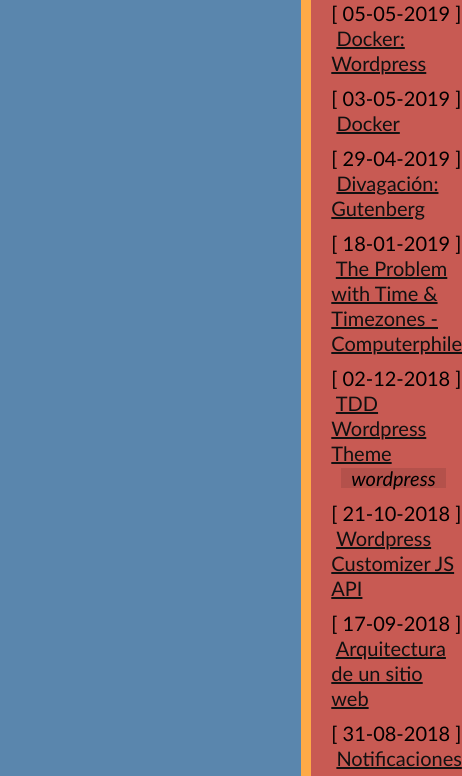
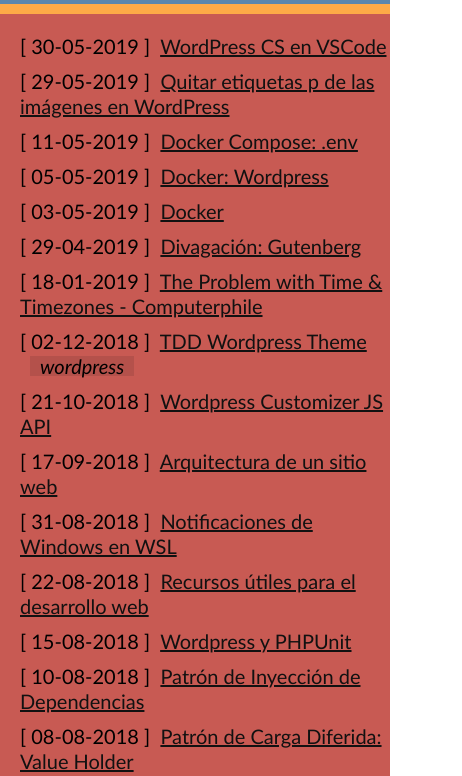
Before and after one commit to robertito13/robertito13.github.io, a Gatsby site: page / in a window 390 px wide. Shown: the part 324-1100 px from the top of the page, 462 px wide, since content can reach past the window. Built offline with nearby package versions, Linux system fonts and the light colour scheme; Gatsby itself is replaced by a stand-in of ours.

Commit message:
Media queries página principal

```diff
--- a/src/styles/content.module.scss
+++ b/src/styles/content.module.scss
@@ -1,7 +1,5 @@
 .content {
   background-color: #C85A53;
-  min-height: 100vh;
-  width: 640px;
 
   padding: 20px 0 20px 20px;
 
@@ -9,6 +7,11 @@
 
   a {
     color: #111;
+  }
+
+  @media (min-width: 768px) {
+    min-height: 100vh;
+    width: 640px;
   }
 }
 
--- a/src/styles/main.scss
+++ b/src/styles/main.scss
@@ -4,12 +4,20 @@
 
   font-family: 'Work Sans', 'Gill Sans', 'Gill Sans MT', Calibri, 'Trebuchet MS', sans-serif;
   font-size: 20px;
-  background: linear-gradient(90deg, #5A86AD 50%, #C85A53 50%);
   color: #000;
+
+  @media (min-width: 768px) {
+    background: linear-gradient(90deg, #5A86AD 50%, #C85A53 50%);
+  }
 }
 
 .container {
   display: flex;
   margin: auto;
-  max-width: 960px;
+  flex-direction: column;
+
+  @media (min-width: 768px) {
+    flex-direction: row;
+    max-width: 960px;
+  }
 }
--- a/src/styles/sidebar.module.scss
+++ b/src/styles/sidebar.module.scss
@@ -1,9 +1,6 @@
 .sidebar {
   background-color: #5A86AD;
-  border-right: solid 10px #FDAA47;
-
-  min-height: 100vh;
-  width: 320px;
+  border-bottom: solid 10px #FDAA47;
 
   display: flex;
   flex-direction: column;
@@ -20,6 +17,13 @@
   a:hover {
     color: #FDAA47;
   }
+
+  @media (min-width: 768px) {
+    border-bottom: none;;
+    border-right: solid 10px #FDAA47;
+    width: 320px;
+    min-height: 100vh;
+  }
 }
 
 .social {
```
